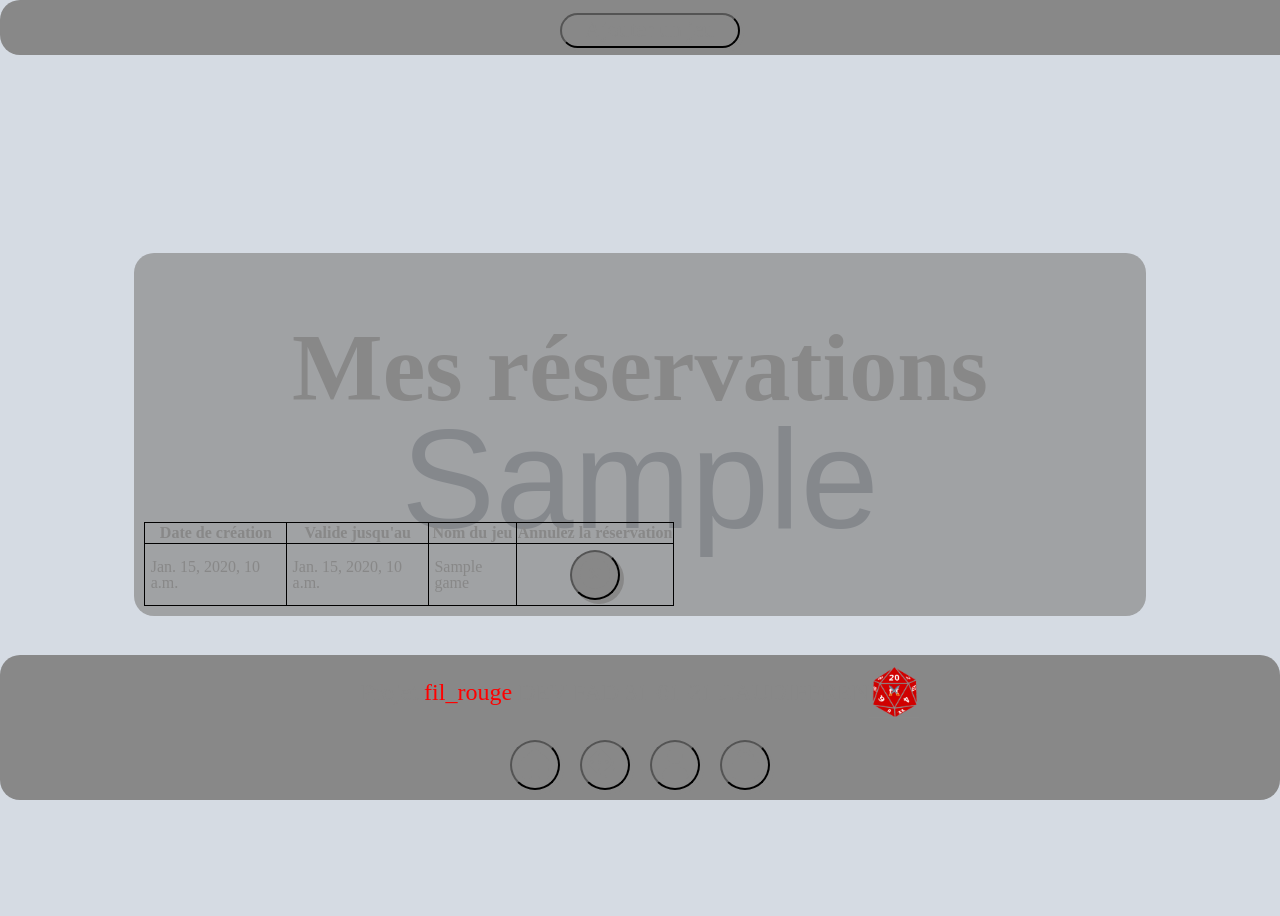
After one commit to Thannajo-py/ludo_web_site, a Django app: template ludogestion/templates/ludogestion/reservation.html in a window 1280 px wide. The commit adds this page. Run offline with Django 3.2, Linux system fonts and the light colour scheme; the template is opened without the code that fills it: most values are stand-ins (such as "Sample title", 1, 10 or a date in 2020); grey boxes marked "Sample" are stand-in pictures; parts of the project's set-up code (start-up, migrations or seed data) failed here and were passed over; some libraries are stand-ins or nearby versions.

Commit message:
login page, reservation page, menu change, cancel reservation not working

```diff
--- a/ludoaccueil/views.py
+++ b/ludoaccueil/views.py
@@ -1,5 +1,4 @@
 import datetime
-
 import requests
 import json
 import time
--- /dev/null
+++ b/ludogestion/templates/ludogestion/reservation.html
@@ -0,0 +1,27 @@
+{% extends 'ludogestion/ludogestion.html' %}
+{% block content %}
+{% load static %}
+<h1>Mes réservations</h1>
+    <table class="reservation">
+        <thead>
+        <tr>
+            <th>Date de création</th><th>Valide jusqu'au</th><th>Nom du jeu</th><th>Annulez la réservation</th>
+        </tr>
+        </thead>
+        <tbody>
+            {% for reservation in reservations%}
+        <tr>
+            <td>{{ reservation.created_at }}</td><td>{{ reservation.expired_at }}</td><td>
+            {% if reservation.game %}
+                {{ reservation.game.name }}
+            {% elif reservation.addon %}
+                {{ reservation.addon.name }}
+            {% elif reservation.multiaddon %}
+                {{ reservation.multiaddon.name }}
+            {% endif %}
+        </td><td><button><i class="fas fa-times-circle"></i></button></td>
+        </tr>
+            {% endfor %}
+        </tbody>
+    </table>
+{% endblock %}
--- a/ludogestion/urls.py
+++ b/ludogestion/urls.py
@@ -13,6 +13,8 @@ urlpatterns = [
     path('retrieve_a_game/', views.retrieve_game_from_api, name="retrieve_game_from_api"),  # recover data from API BGA
     path('log_in/', views.log_in, name="log_in"),  # handle connection attempt
     path('log_out/', views.log_out, name="log_out"),  # handle log out attempt
+    path('log_in_page',views.log_in_page, name="log_in_page"),
+    path('reservation_page',views.reservation_page, name="reservation_page"),
     re_path(r'^add_(?P<game_id>.+)/$', views.add_a_game, name='add_a_game'),  # register game data in database
     re_path(r'^reservation_(?P<type_id>[0-9]+)_(?P<type_name>.+)/$', views.add_reservation, name='add_reservation'),  # reservation in database
 ] + static(settings.STATIC_URL, document_root=settings.STATIC_ROOT)
--- a/ludorecherche/static/ludorecherche/css/style.css
+++ b/ludorecherche/static/ludorecherche/css/style.css
@@ -111,16 +111,49 @@ footer > div > div:hover > div, footer > div > div > div:hover{
     z-index:1;
 
 }
+
+.reservation{
+    border: 1px solid black;
+    border-collapse: collapse;
+}
+.reservation td,.reservation th{
+    border: 1px solid black;
+    border-collapse: collapse;
+}
+.reservation tr > td:last-of-type{
+    text-align: center;
+}
+.reservation button{
+    width:50px;
+    height:50px;
+    border-radius:25px;
+    font-size: 30px;
+
+}
 .ludorecherche_menu > div {
+    top:-200px;
+}
+.ludoaccueil_menu > div {
     top:-200px;
 }
 .ludogestion_menu > div {
     top:-50px;
 
 }
+.ludocompte_menu > div {
+    top:-100px;
+}
 footer > div > div:hover > div > a > button{
     width:300px;
     height:50px;
+
+}
+.option_button{
+    width:20%;
+    height:50px;
+    font-size:0.75em;
+    word-break: break-word;
+    border-radius:20px;
 
 }
 
--- a/ludorecherche/templates/ludorecherche/base.html
+++ b/ludorecherche/templates/ludorecherche/base.html
@@ -20,11 +20,17 @@
     <footer>
         <div>
             <p>Projet <span id="red_stripe">fil_rouge</span> DEV FAD 31-01-21 J.AUDIFFREN</p>
-            <img src="{% static 'ludorecherche/img/logo.png' %}" class="list">
+            <img src="{% static 'ludorecherche/img/logo.png' %}" class="list" alt="logo">
         </div>
         <div>
-            <div>
-                <a href="{% url 'accueil' %}" class="main_button"><button type="button"><i class="fas fa-home"></i></button></a>
+            <div class="ludoaccueil_menu">
+                <div>
+                    <a href="{% url 'accueil' %}#popular"><button type="button">tendance</button></a>
+                    <a href="{% url 'accueil' %}#kickstarter"><button type="button">kickstarter</button></a>
+                    <a href="{% url 'accueil' %}#ludonews"><button type="button">Arrivage ludothèque</button></a>
+                    <a href="{% url 'accueil' %}#news"><button type="button">Les News</button></a>
+                </div>
+                <button type="button"><i class="fas fa-home"></i></button></a>
             </div>
             <div class="ludorecherche_menu">
                 <div>
@@ -36,8 +42,16 @@
                 <button type="button"><i class="fas fa-dice"></i></button>
             </div>
             <div class="ludocompte_menu">
+                <div>
+                    {% if not authentified %}
+                        <a href="{% url 'ludogestion:log_in_page' %}"><button type="button">Se connecter</button></a>
+                    {% else %}
+                        <a href="{% url 'ludogestion:log_out' %}"><button type="button">Se déconnecter</button></a>
+                    {% endif %}
+                    <a href="{% url 'ludogestion:reservation_page' %}"><button type="button">Mes réservations</button></a>
+                </div>
 
-                <a href="#"><button type="button"><i class="fas fa-user"></i></button></a>
+                <button type="button"><i class="fas fa-user"></i></button>
             </div>
 
             <div class="ludogestion_menu">
@@ -47,31 +61,7 @@
                 <a href="{% url 'ludogestion:find_a_game' %}"><button type="button"><i class="fas fa-lock"></i></button></a>
             </div>
         </div>
-        {% if authentified %}
-            <form class="logging" action="{% url 'ludogestion:log_out'%}" method="POST">
-                {% csrf_token %}
-                <button type="submit"><i class="fas fa-power-off"></i></button>
-            </form>
-        {% else %}
-            <form class="logging" action="{% url 'ludogestion:log_in'%}" method="POST">
-                {% csrf_token %}
-                <table>
-                    <tbody>
-                        <tr>
-                            <td><label for="{{ form.name.id_for_label }}">Nom</label></td>
-                            <td>{{ form.name }}</td>
-                        </tr>
-                        <tr>
-                            <td><label for="{{ form.password.id_for_label }}">Mot de passe</label></td>
-                            <td>{{ form.password }}</td>
-                        </tr>
-                        <tr>
-                            <td colspan="2"><button type="submit">Log In</button></td>
-                        </tr>
-                    </tbody>
-                </table>
-            </form>
-        {% endif %}
+
     </footer>
 </body>
 </html>
--- a/ludorecherche/templates/ludorecherche/detail.html
+++ b/ludorecherche/templates/ludorecherche/detail.html
@@ -151,7 +151,7 @@
                 </ul>
             {% endif %}
             {% if authentified and stock > 0 %}
-                <div><a href="{% url 'ludogestion:add_reservation' type_name=type type_id=variable.pk %}" ><button>Reserver</button></a></div>
+                <div><a href="{% url 'ludogestion:add_reservation' type_name=type type_id=variable.pk %}" ><button class="option_button">Reserver</button></a></div>
             {% endif %}
            <h3 class="comment"><b><i class="far fa-comment"></i>Commentaire:</b></h3>
             {% for comment in comments %}
--- a/ludorecherche/templates/ludorecherche/search_page.html
+++ b/ludorecherche/templates/ludorecherche/search_page.html
@@ -35,7 +35,7 @@
       <td>{{ search_form.age }}</td>
     </tr>
     <tr>
-      <td><label for="{{ search_form.language.id_for_label }}" "><i class="fas fa-language"></i>Langue</label></td>
+      <td><label for="{{ search_form.language.id_for_label }}"><i class="fas fa-language"></i>Langue</label></td>
       <td>
         {{search_form.language}}
       </td>
--- a/ludorecherche/views.py
+++ b/ludorecherche/views.py
@@ -240,6 +240,7 @@ def get_data_or_default(expression, value, default_value):  # check if field is
 def advanced_search(request):  # search through database for specific games with multifactorial criteria
     context = base(request)
     form = SearchAdvForm(request.GET)
+    form.data("language")
     language = get_data_or_default(form.data, 'language', "").lower()
     query_game_playing_mode = get_data_list_or_default(form.data.getlist, 'playing_mode_choice', [])
     difficulty = get_data_list_or_default(form.data.getlist, 'difficulty', [])
```
Also changed, not shown: ludogestion/templates/ludogestion/login.html (added, +23 -0 lines), ludogestion/views.py (+14 -0 lines).
